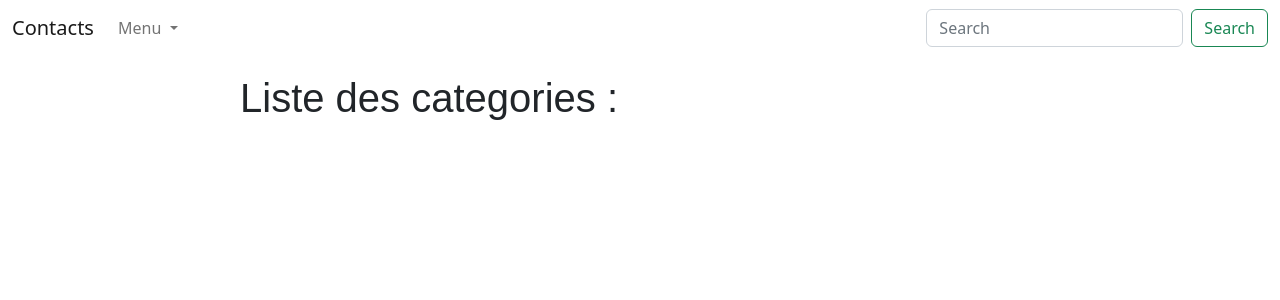
After one commit to Alker51/TP_IUT_TRAINING, a Symfony app: template templates/category/index.html.twig in a window 1280 px wide. The commit adds this page. Shown: the top 300 px of the page. Run offline with Twig, Linux system fonts and the light colour scheme; the template is opened without the code that fills it, so the values that code supplies are empty; some libraries are stand-ins or nearby versions.

Commit message:
Ajout / Modif : Bug category a cause des relations, ajout a la vue de la categorie + menu categorie avec vues generale.

```diff
--- a/src/Entity/Contact.php
+++ b/src/Entity/Contact.php
@@ -26,7 +26,7 @@ class Contact
     private ?string $phone = null;
 
     #[ORM\ManyToOne(inversedBy: 'contacts')]
-    private ?category $category = null;
+    private ?Category $category = null;
 
     public function getId(): ?int
     {
@@ -81,12 +81,12 @@ class Contact
         return $this;
     }
 
-    public function getCategory(): ?category
+    public function getCategory(): ?Category
     {
         return $this->category;
     }
 
-    public function setCategory(?category $category): self
+    public function setCategory(?Category $category): self
     {
         $this->category = $category;
 
--- a/templates/base.html.twig
+++ b/templates/base.html.twig
@@ -27,10 +27,10 @@
                     <ul class="navbar-nav me-auto mb-2 mb-lg-0">
                         <li class="nav-item dropdown">
                             <a class="nav-link dropdown-toggle" href="#" role="button" data-bs-toggle="dropdown" aria-expanded="false">
-                                Dropdown
+                                Menu
                             </a>
                             <ul class="dropdown-menu">
-                                <li><a class="dropdown-item" href="#">Action</a></li>
+                                <li><a class="dropdown-item" href="{{ path('app_category') }}">Categories</a></li>
                                 <li><a class="dropdown-item" href="#">Another action</a></li>
                                 <li><hr class="dropdown-divider"></li>
                                 <li><a class="dropdown-item" href="#">Something else here</a></li>
--- /dev/null
+++ b/templates/category/index.html.twig
@@ -0,0 +1,20 @@
+{% extends 'base.html.twig' %}
+
+{% block title %}Liste des categories{% endblock %}
+
+{% block body %}
+<style>
+    .example-wrapper { margin: 1em auto; max-width: 800px; width: 95%; font: 18px/1.5 sans-serif; }
+    .example-wrapper code { background: #F5F5F5; padding: 2px 6px; }
+</style>
+
+<div class="example-wrapper">
+    <h1>Liste des categories :</h1>
+
+    <ul>
+        {% for category in list %}
+            <li>{{ category.name }}</li>
+        {% endfor %}
+    </ul>
+</div>
+{% endblock %}
--- a/templates/contact/show.html.twig
+++ b/templates/contact/show.html.twig
@@ -11,7 +11,7 @@
 <div class="example-wrapper">
     <h1>{{ contact.lastname }} {{ contact.firstname }}</h1>
 
-    <p> {{contact.id}} -- {{ contact.firstname }} -- {{ contact.lastname }} -- {{ contact.email }} </p>
+    <p> {{contact.id}} -- {{ contact.firstname }} -- {{ contact.lastname }} -- {{ contact.email }} -- {{ contact.Category.name ?? 'Pas de categorie'}} </p>
 
 </div>
 {% endblock %}
```
Also changed, not shown: src/Controller/CategoryController.php (added, +21 -0 lines).
